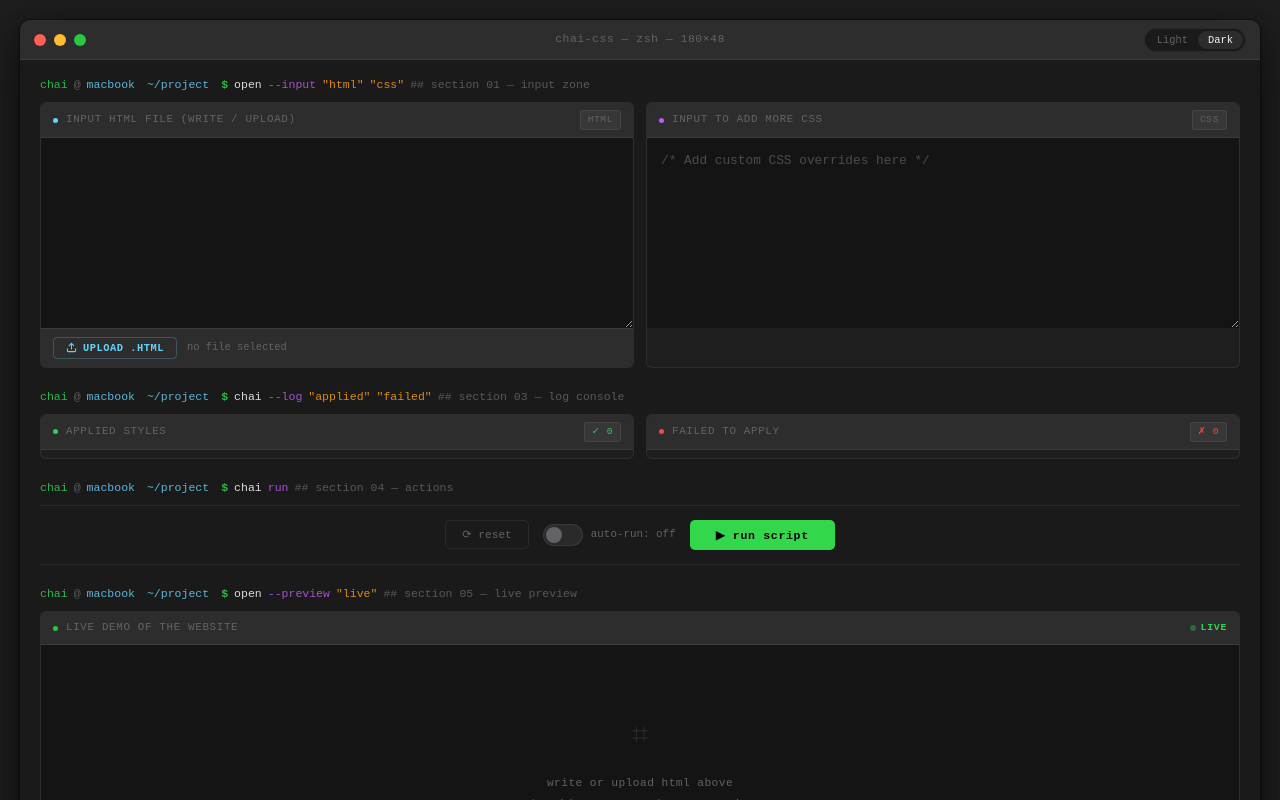
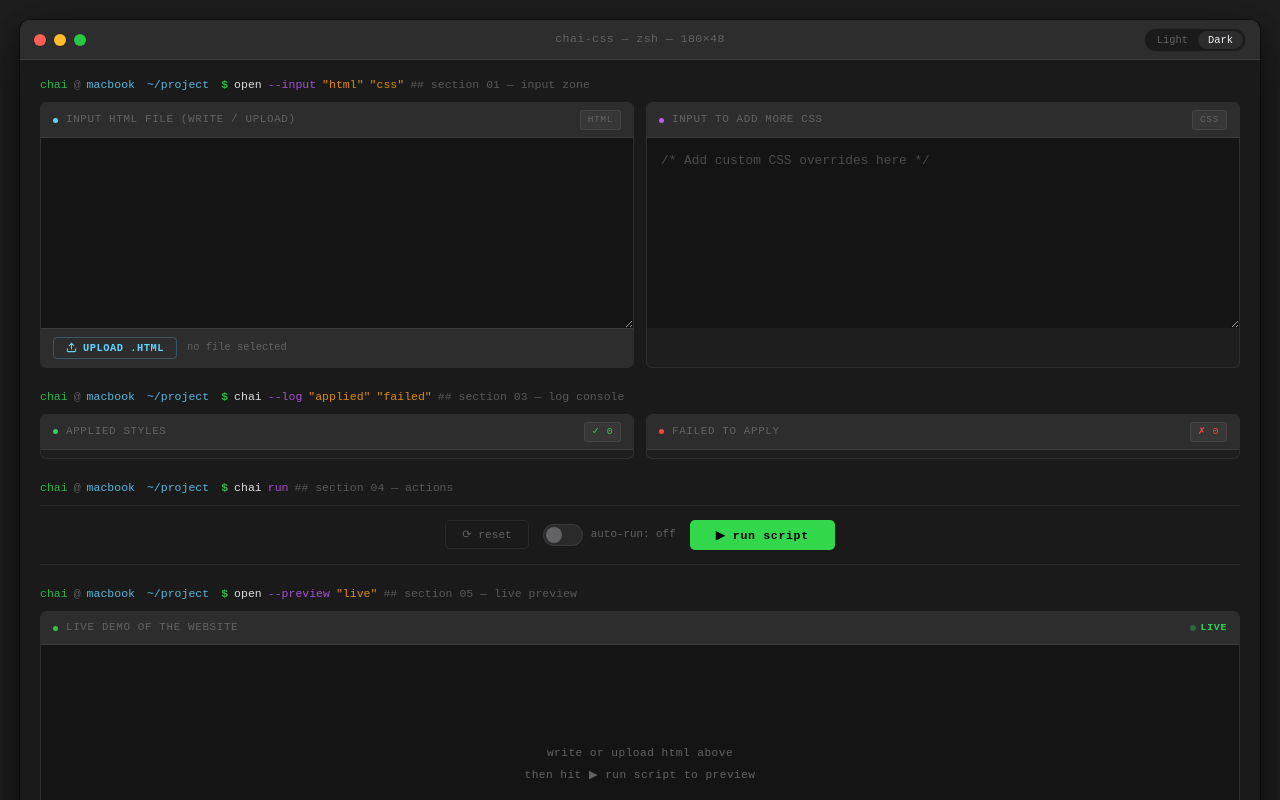
Before and after one commit to tushar-nebhnani/TailWindCSS, a website with bundled scripts: page index.html in a window 1280 px wide. Both pictures are taken after a click on the button "⟳ reset". Shown: the top 800 px of the page. Built offline with nearby package versions, Linux system fonts and the light colour scheme.

Commit message:
Functioning complete.

```diff
--- a/index.html
+++ b/index.html
@@ -191,7 +191,7 @@
         </div>
 
         <div class="action-row">
-          <button class="btn-secondary">⟳ reset</button>
+          <button class="btn-secondary" id="reset-button">⟳ reset</button>
           <div class="toggle-wrap">
             <input type="checkbox" id="autorun-toggle" class="toggle-input" />
             <label for="autorun-toggle" class="toggle-track"></label>
--- a/main.js
+++ b/main.js
@@ -1,6 +1,8 @@
 import { hidesError, showError } from "./module/ui/reporter.js";
 import { takeCSSInput, takeHTMLInput } from "./module/engine/input.js";
 import { validHTML, isSafe } from "./module/engine/validator.js";
+import { resetInputFields, resetList } from "./module/ui/reseter.js";
+import { extractDetails } from "./module/engine/core.js";
 hidesError();
 
 const SVG_EYE_ON = `<svg width="12" height="12" viewBox="0 0 24 24" fill="none" stroke="currentColor" stroke-width="2" stroke-linecap="round" stroke-linejoin="round"><path d="M1 12s4-8 11-8 11 8 11 8-4 8-11 8-11-8-11-8z"/><circle cx="12" cy="12" r="3"/></svg>`;
@@ -53,6 +55,15 @@ document.querySelectorAll(".style-row").forEach((row) => {
 ////////////////////////////////////////////////////////////////////////
 const runBtn = document.getElementById("run-script-btn");
 const livePreviewBody = document.getElementById("live-body");
+const resetBtn = document.getElementById("reset-button");
+
+function fullReset() {
+  resetInputFields();
+  resetList();
+  hidesError();
+  livePreviewBody.innerHTML =
+    ' <div class="live-empty-text"> write or upload html above <br /> then hit ▶ run script to preview </div> ';
+}
 
 runBtn.addEventListener("click", () => {
   const data = takeHTMLInput();
@@ -60,5 +71,8 @@ runBtn.addEventListener("click", () => {
   if (validHTML(data)) {
     console.log(data);
     livePreviewBody.innerHTML = data;
+    extractDetails(livePreviewBody);
   }
 });
+
+resetBtn.addEventListener("click", fullReset);
--- a/module/engine/core.js
+++ b/module/engine/core.js
@@ -1,7 +1,9 @@
-import { CHAI_DB } from "../data";
-import { showError } from "./module/ui/reporter.js";
+import { CHAI_DB } from "../data/index.js";
+import { showError } from "../ui/reporter.js";
 
-function extractDetails(container) {
+export function extractDetails(container) {
+  console.log("extracting details");
+
   const bodyElements = container.querySelectorAll("*");
   const pattern = "chai-";
   bodyElements.forEach((e) => {
@@ -15,6 +17,7 @@ function extractDetails(container) {
         const parts = className.split("-");
         const key = parts[1];
         const value = parts[2];
+        console.log("applying css");
 
         applyCSS(e, key, value);
       });
@@ -22,7 +25,10 @@ function extractDetails(container) {
   });
 }
 
-function applyCSS(name, key, propertyValue) {
+export function applyCSS(name, key, propertyValue) {
+  let successCount = 0;
+  let failedCount = 0;
+  const appliedCounter = document.getElementById("applied-count");
   const keyProperties = CHAI_DB[key]; // finding the actual mapped value
   if (!keyProperties) showError("Invalid chai class.");
   const category = keyProperties[0];
@@ -41,5 +47,7 @@ function applyCSS(name, key, propertyValue) {
   const cleanProps = keyProperties.slice(1);
   cleanProps.forEach((property) => {
     name.style[property] = finalValue; // applying css
+    successCount++;
   });
+  appliedCounter.textContent = `✓ ${successCount}`;
 }
--- /dev/null
+++ b/module/ui/reseter.js
@@ -0,0 +1,19 @@
+export function resetList() {
+  const appliedList = document.getElementById("applied-list");
+  const failedList = document.getElementById("failed-list");
+  const appliedCounter = document.getElementById("applied-count");
+  const failedCounter = document.getElementById("failed-count");
+
+  appliedCounter.textContent = "✓ 0";
+  failedCounter.textContent = "✗ 0";
+  appliedList.innerHTML = "";
+  failedList.innerHTML = "";
+}
+
+export function resetInputFields() {
+  const inputHTML = document.getElementById("html-input");
+  const inputCSS = document.getElementById("input-css");
+
+  inputCSS.value = "";
+  inputHTML.value = "";
+}
```
Also changed, not shown: test.html (+1 -1 lines).
